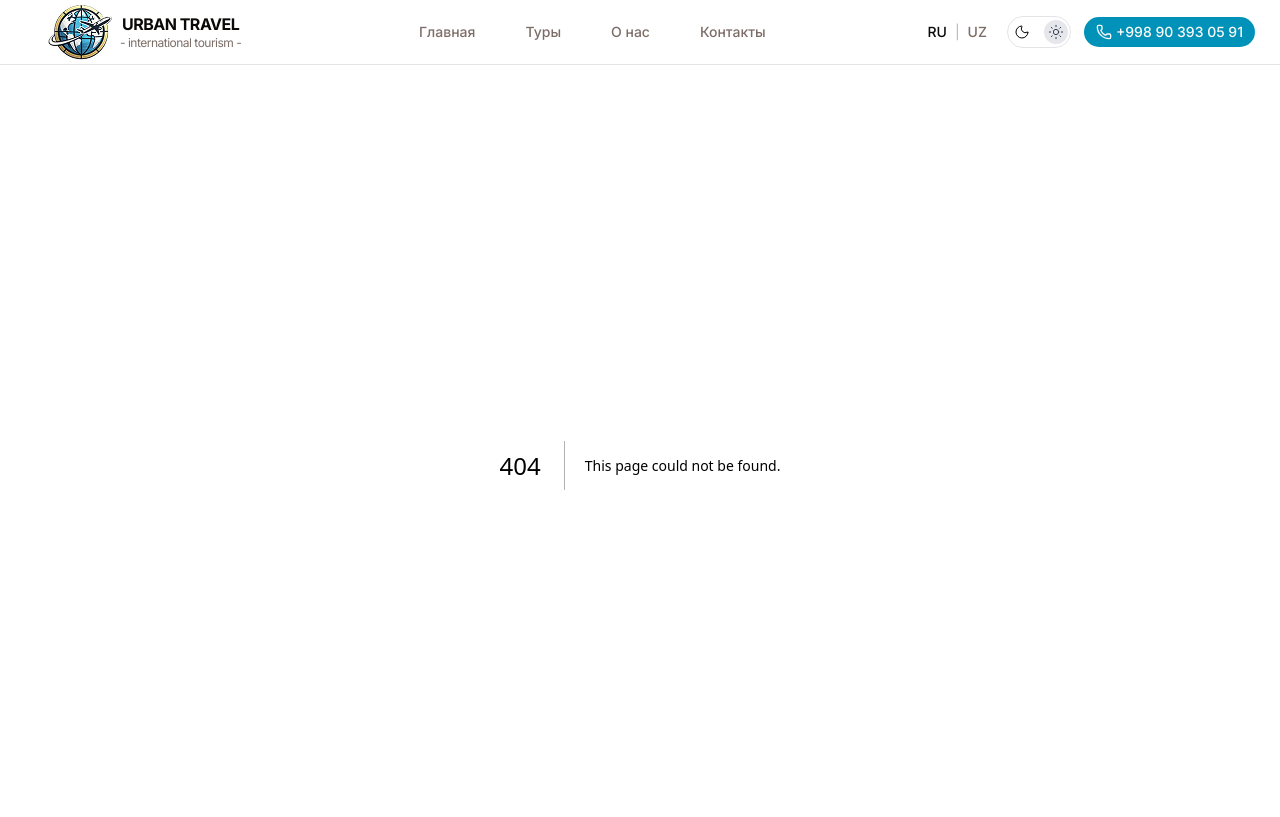
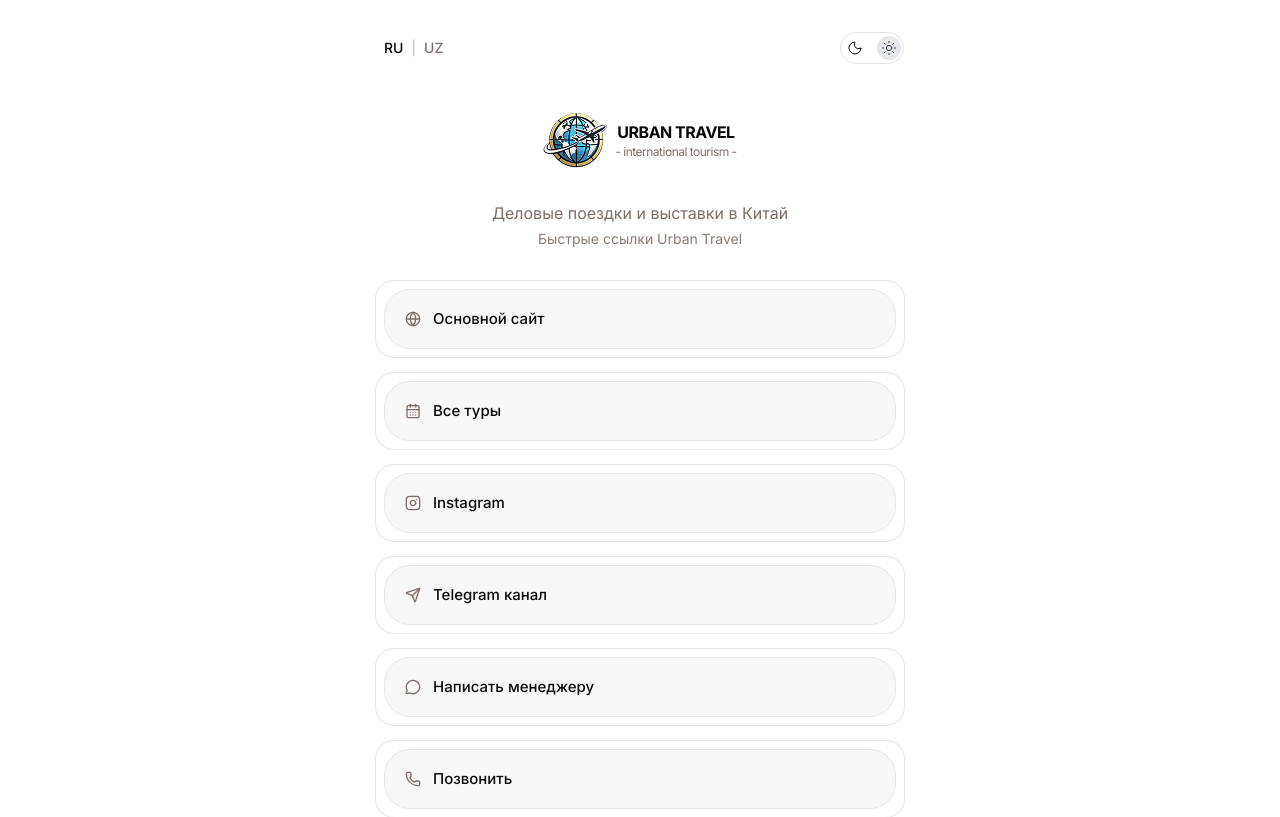
Before and after one commit to aergashev/urbantravel, a Next.js app: page /links in a window 1280 px wide. Before the commit this address had no page. Shown: the top 817 px of the page. Built offline with nearby package versions, Linux system fonts and the light colour scheme.

Commit message:
added short urls page

```diff
--- a/app/layout.tsx
+++ b/app/layout.tsx
@@ -2,10 +2,9 @@ import type { Metadata } from "next"
 import { Geist_Mono, Inter } from "next/font/google"
 
 import "./globals.css"
+import { AppShell } from "@/components/app-shell"
 import { ThemeProvider } from "@/components/theme-provider"
 import { LanguageProvider } from "@/components/language-provider"
-import { Header } from "@/components/header"
-import { Footer } from "@/components/footer"
 import { cn } from "@/lib/utils"
 
 const inter = Inter({ subsets: ["latin"], variable: "--font-sans" })
@@ -139,11 +138,7 @@ export default function RootLayout({
       <body suppressHydrationWarning>
         <ThemeProvider>
           <LanguageProvider>
-            <div className="flex min-h-svh flex-col">
-              <Header />
-              {children}
-              <Footer />
-            </div>
+            <AppShell>{children}</AppShell>
           </LanguageProvider>
         </ThemeProvider>
       </body>
--- /dev/null
+++ b/app/links/layout.tsx
@@ -0,0 +1,35 @@
+import type { Metadata } from "next"
+
+export const metadata: Metadata = {
+  title: "Urban Travel - Быстрые ссылки",
+  description:
+    "Все официальные ссылки Urban Travel: сайт, туры, Instagram, Telegram и контакты.",
+  alternates: {
+    canonical: "/links",
+    languages: {
+      uz: "/uz/links",
+      ru: "/ru/links",
+    },
+  },
+  openGraph: {
+    title: "Urban Travel - Быстрые ссылки",
+    description:
+      "Все официальные ссылки Urban Travel: сайт, туры, Instagram, Telegram и контакты.",
+    url: "https://urban-travel.uz/links",
+    type: "website",
+  },
+  twitter: {
+    card: "summary_large_image",
+    title: "Urban Travel - Быстрые ссылки",
+    description:
+      "Все официальные ссылки Urban Travel: сайт, туры, Instagram, Telegram и контакты.",
+  },
+}
+
+export default function LinksLayout({
+  children,
+}: {
+  children: React.ReactNode
+}) {
+  return <>{children}</>
+}
--- /dev/null
+++ b/app/links/page.tsx
@@ -0,0 +1,180 @@
+"use client"
+
+import Link from "next/link"
+import {
+  CalendarDays,
+  Globe,
+  Instagram,
+  MessageCircle,
+  Phone,
+  Send,
+} from "lucide-react"
+
+import Logo from "@/components/logo"
+import { useLanguage } from "@/components/language-provider"
+import { Button } from "@/components/ui/button"
+import { Card, CardContent } from "@/components/ui/card"
+import { ThemeToggle } from "@/components/ui/theme-toggle"
+import { cn } from "@/lib/utils"
+
+type LinkItem = {
+  id: string
+  href: string
+  icon: React.ComponentType<{ className?: string }>
+  title: {
+    ru: string
+    uz: string
+  }
+}
+
+const links: LinkItem[] = [
+  {
+    id: "website",
+    href: "https://www.urban-travel.uz",
+    icon: Globe,
+    title: {
+      ru: "Основной сайт",
+      uz: "Asosiy sayt",
+    },
+  },
+  {
+    id: "tours",
+    href: "https://www.urban-travel.uz/tours",
+    icon: CalendarDays,
+    title: {
+      ru: "Все туры",
+      uz: "Barcha turlar",
+    },
+  },
+  {
+    id: "instagram",
+    href: "https://www.instagram.com/urban.travel.uz",
+    icon: Instagram,
+    title: {
+      ru: "Instagram",
+      uz: "Instagram",
+    },
+  },
+  {
+    id: "telegram-channel",
+    href: "https://t.me/urbantravel_uz",
+    icon: Send,
+    title: {
+      ru: "Telegram канал",
+      uz: "Telegram kanal",
+    },
+  },
+  {
+    id: "telegram-manager",
+    href: "https://t.me/Urbantravel_uz1",
+    icon: MessageCircle,
+    title: {
+      ru: "Написать менеджеру",
+      uz: "Menejerga yozish",
+    },
+  },
+  {
+    id: "call",
+    href: "tel:+998903930591",
+    icon: Phone,
+    title: {
+      ru: "Позвонить",
+      uz: "Qo‘ng‘iroq qilish",
+    },
+  },
+]
+
+export default function LinksPage() {
+  const { lang, setLang } = useLanguage()
+
+  const subtitle =
+    lang === "ru"
+      ? "Деловые поездки и выставки в Китай"
+      : "Xitoyga biznes safarlari va ko‘rgazmalar"
+
+  const helperText =
+    lang === "ru"
+      ? "Быстрые ссылки Urban Travel"
+      : "Urban Travel tezkor havolalar"
+
+  return (
+    <main className="flex-1 py-6 sm:py-8">
+      <div className="container mx-auto max-w-xl px-4 sm:px-6">
+        <section className="mb-5 flex items-center justify-between sm:mb-6">
+          <div className="flex items-center text-sm">
+            <button
+              onClick={() => setLang("ru")}
+              className={cn(
+                "rounded px-2 py-1 font-medium transition-colors",
+                lang === "ru"
+                  ? "text-foreground"
+                  : "text-muted-foreground hover:text-foreground"
+              )}
+            >
+              RU
+            </button>
+            <span className="text-muted-foreground/50">|</span>
+            <button
+              onClick={() => setLang("uz")}
+              className={cn(
+                "rounded px-2 py-1 font-medium transition-colors",
+                lang === "uz"
+                  ? "text-foreground"
+                  : "text-muted-foreground hover:text-foreground"
+              )}
+            >
+              UZ
+            </button>
+          </div>
+          <ThemeToggle />
+        </section>
+
+        <section className="mb-6 text-center sm:mb-8">
+          <div className="inline-flex items-center justify-center">
+            <Logo />
+          </div>
+          <p className="mt-2 text-sm text-muted-foreground sm:text-base">
+            {subtitle}
+          </p>
+          <p className="mt-1 text-xs text-muted-foreground/90 sm:text-sm">
+            {helperText}
+          </p>
+        </section>
+
+        <section className="space-y-3 sm:space-y-4">
+          {links.map((item) => {
+            const Icon = item.icon
+
+            return (
+              <Card key={item.id} className="py-0">
+                <CardContent className="p-2">
+                  <Button
+                    asChild
+                    size="lg"
+                    variant="outline"
+                    className="h-16 w-full justify-start gap-3 px-5 text-left text-base sm:h-15 sm:text-[15px]"
+                  >
+                    <Link
+                      href={item.href}
+                      target={
+                        item.href.startsWith("http") ? "_blank" : undefined
+                      }
+                      rel={
+                        item.href.startsWith("http")
+                          ? "noopener noreferrer"
+                          : undefined
+                      }
+                    >
+                      <Icon className="h-5 w-5 text-muted-foreground" />
+                      <span className="font-medium">{item.title[lang]}</span>
+                    </Link>
+                  </Button>
+                </CardContent>
+              </Card>
+            )
+          })}
+        </section>
+      </div>
+    </main>
+  )
+}
--- a/app/sitemap.ts
+++ b/app/sitemap.ts
@@ -29,6 +29,12 @@ export default function sitemap(): MetadataRoute.Sitemap {
       changeFrequency: "monthly",
       priority: 0.7,
     },
+    {
+      url: `${BASE_URL}/links`,
+      lastModified: new Date(),
+      changeFrequency: "monthly",
+      priority: 0.8,
+    },
   ]
 
   const tourRoutes: MetadataRoute.Sitemap = tours.map((tour) => ({
--- /dev/null
+++ b/components/app-shell.tsx
@@ -0,0 +1,19 @@
+"use client"
+
+import { usePathname } from "next/navigation"
+
+import { Footer } from "@/components/footer"
+import { Header } from "@/components/header"
+
+export function AppShell({ children }: { children: React.ReactNode }) {
+  const pathname = usePathname()
+  const hideChrome = pathname === "/links" || pathname.startsWith("/links/")
+
+  return (
+    <div className="flex min-h-svh flex-col">
+      {!hideChrome && <Header />}
+      {children}
+      {!hideChrome && <Footer />}
+    </div>
+  )
+}
```
